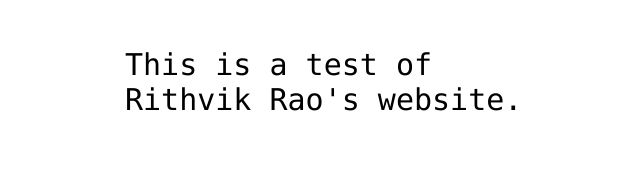
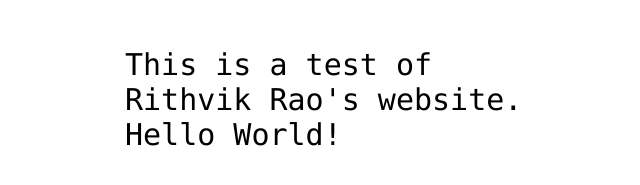
Before and after one commit to rithvikrao6/rithvikrao6.github.io, a plain HTML site: page index.html in a window 1280 px wide. Shown: the part 341-526 px from the top of the page, without its empty margins (315-955 px from the left). Drawn offline with Linux system fonts and the light colour scheme.

Commit message:
more changes

```diff
--- a/index.html
+++ b/index.html
@@ -12,7 +12,7 @@
 <img src="https://octodex.github.com/images/daftpunktocat-thomas.gif" id="octocat" alt="octocat-gif" />
 
 <!-- Change this code here by copy and pasting your template on line 15 -->
-<p>This is a test of Rithvik Rao's website.</p>
+<p>This is a test of Rithvik Rao's website. Hello World!</p>
 
 </body>
 </html>
```
